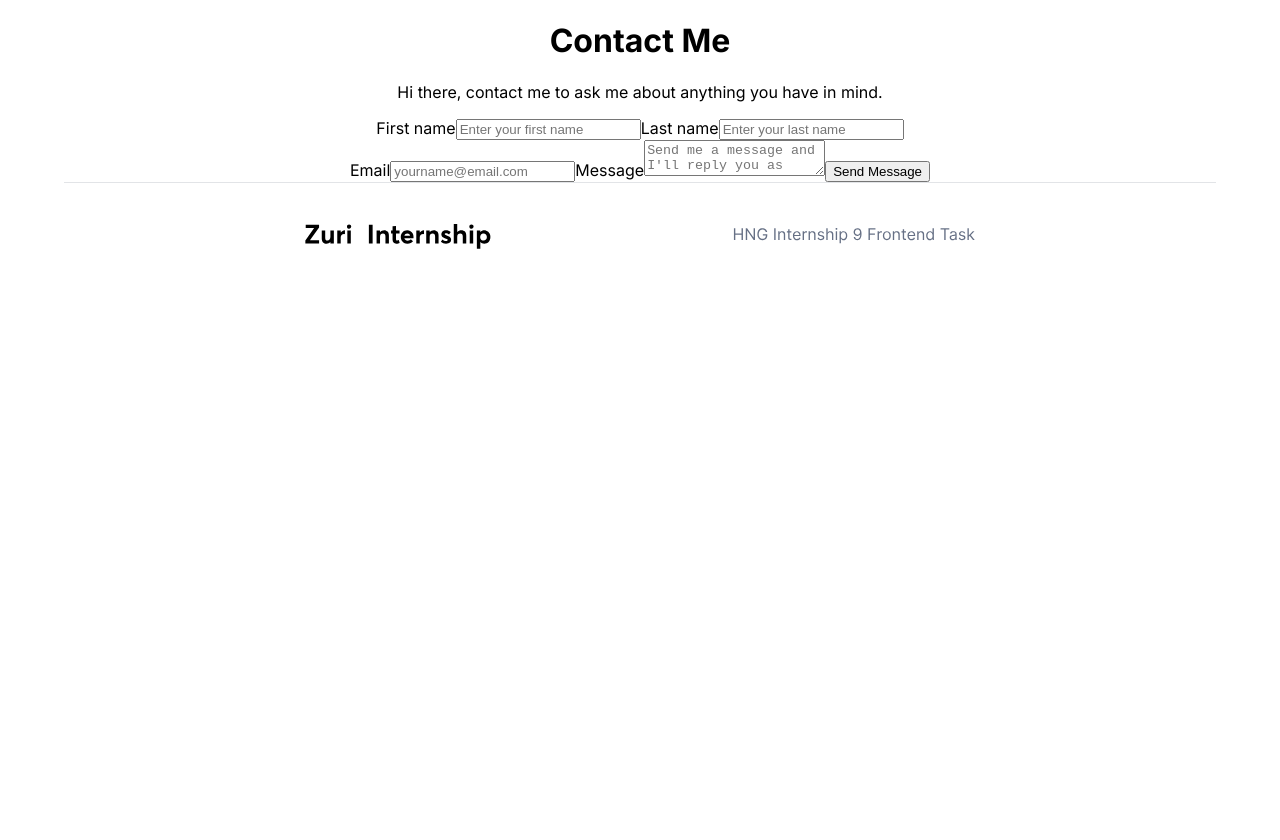
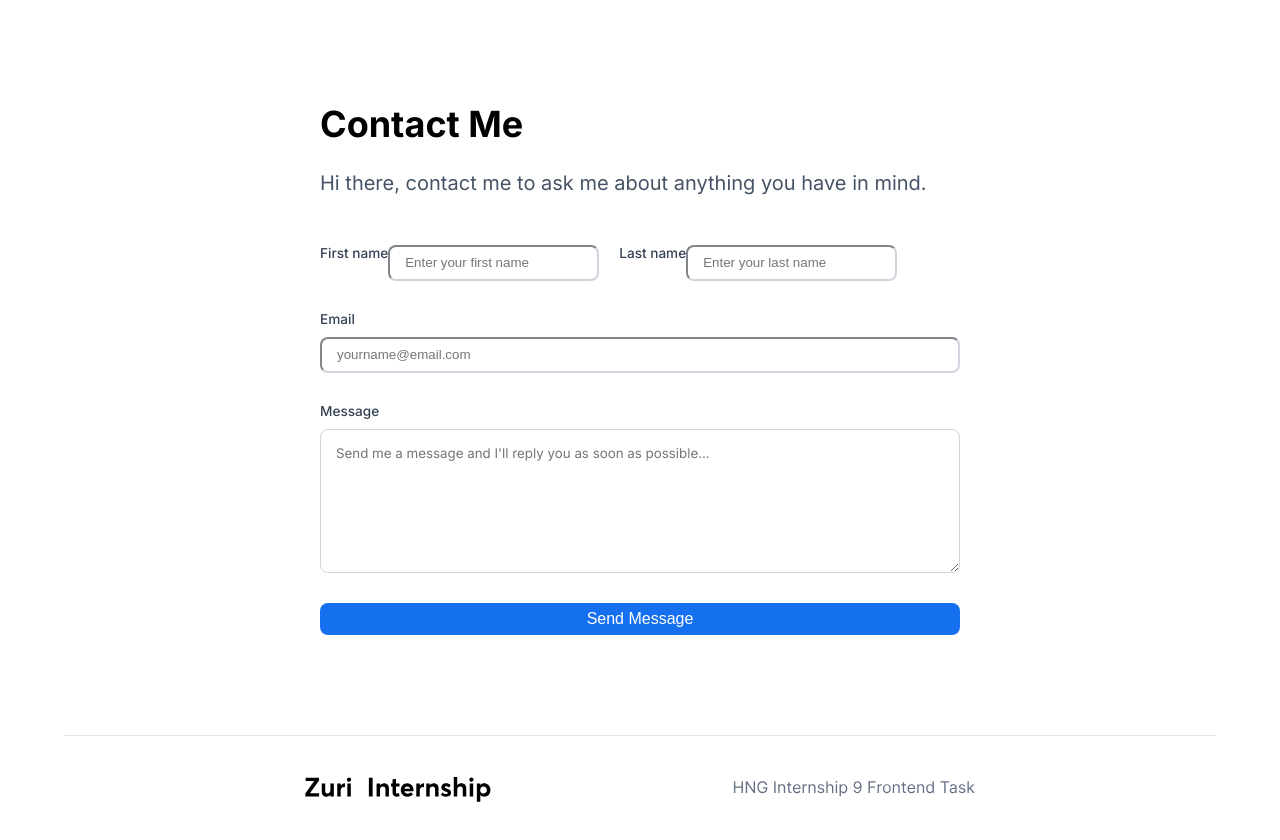
Before and after one commit to Davidson015/zuri-frontend-track-profile-page, a React (Create React App) app: page /contact in a window 1280 px wide. Before the commit the page ends 800 px from the top, so only its background shows below. Built offline with nearby package versions, Linux system fonts and the light colour scheme.

Commit message:
style: added styles for the contact page

```diff
--- a/src/styles.css
+++ b/src/styles.css
@@ -105,6 +105,76 @@
   display: none;
 }
 
+.contact {
+  text-align: start;
+  width: 50%;
+  margin: auto;
+  margin-top: 8%;
+  margin-bottom: 100px;
+}
+
+.contact h1 {
+  font-size: 2.25rem;
+}
+
+.dsp-text {
+  margin-bottom: 50px;
+  font-size: 1.25rem;
+  color: #475467;
+}
+
+form {
+  display: flex;
+  flex-direction: column;
+}
+
+form input{
+  border-color: #D0D5DD;
+  border-radius: 8px;
+  height: 2rem;
+  margin-bottom: 30px;
+  padding: 0 15px;
+}
+
+form label {
+  margin-bottom: 10px;
+  font-size: .85rem;
+  font-weight: 500;
+  color: #344054;
+}
+
+.name-inputs {
+  display: flex;
+}
+
+.name-inputs div {
+  display: flex;
+  flex-direction: column;
+  width: 100%;
+}
+
+#first_name{
+  margin-right: 20px;
+}
+
+textarea {
+  border-color: #D0D5DD;
+  border-radius: 8px;
+  height: 7rem;
+  margin-bottom: 30px;
+  padding: 15px;
+  font-family: inherit;
+}
+
+#btn__submit {
+  background-color: #1570EF;
+  border-radius: 8px;
+  border: none;
+  height: 2rem;
+  color: white;
+  font-size: 16px;
+}
+
 .footer {
   display: flex;
   justify-content: space-evenly;
@@ -131,6 +201,22 @@
     display: none;
   }
 
+  .contact {
+    width: 90%;
+  }
+
+  .dsp-text {
+    font-size: 1rem;
+  }
+
+  .name-inputs {
+    flex-direction: column;
+  }
+
+  #first_name {
+    margin-right: 0;
+  }
+
   .footer {
     flex-direction: column;
     align-items: flex-start;
```
